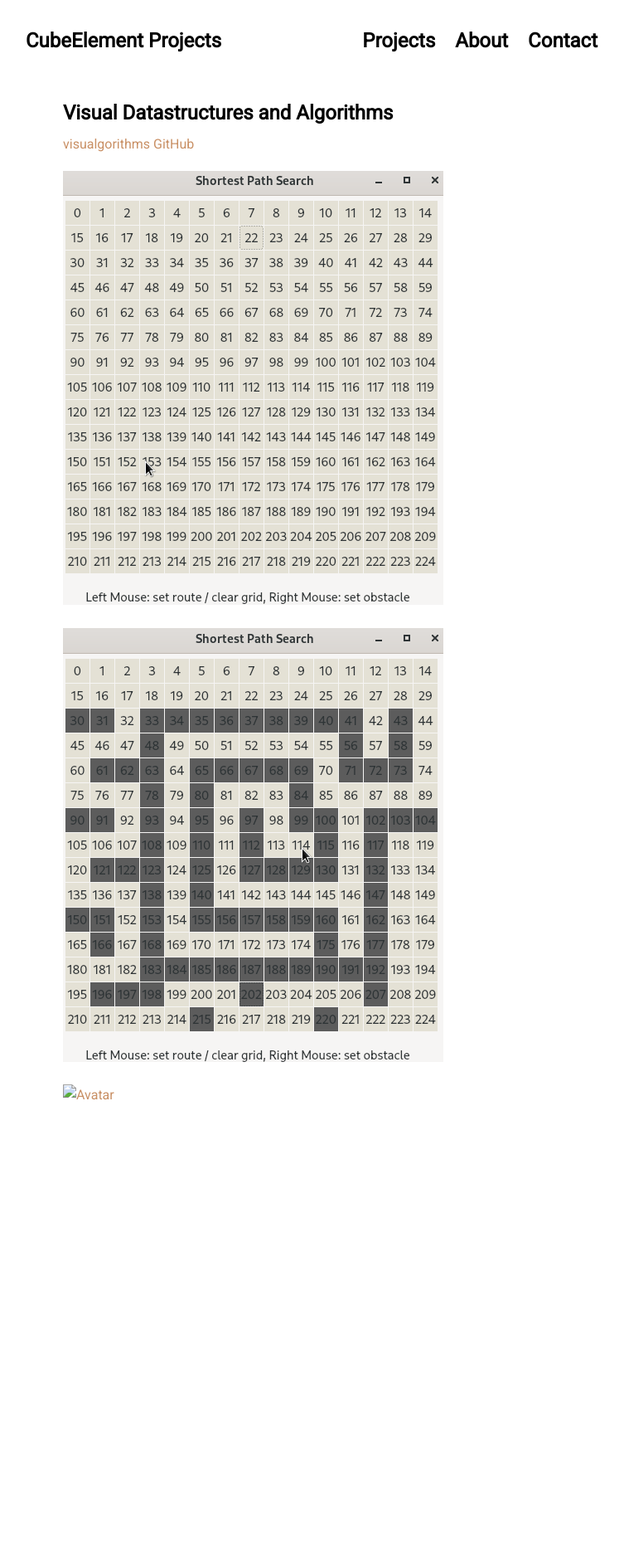
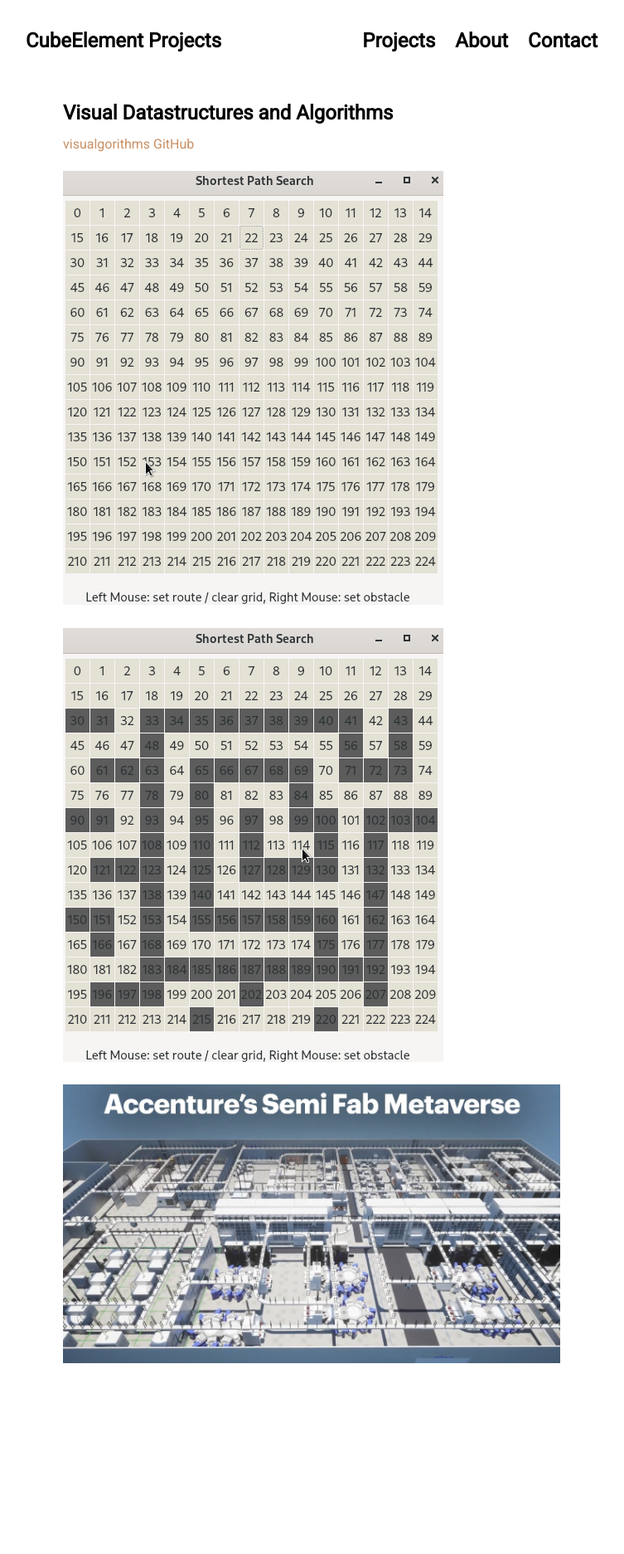
Before and after one commit to CubeElement/cubeelement.github.io, a Jekyll site: the page built from projects/visualgorithms.md, in a window 1280 px wide. Shown: the whole page at 83% size, without its empty margins (264-1017 px from the left). Built offline with Jekyll 4.4.1, drawn with Linux system fonts in a browser that asks for light colours; nearby versions of some CDN libraries; before the commit the page ends 1563 px from its top, so only the background shows below that.

Commit message:
Fixing rel path to image in metaverse-unrealengine

```diff
--- a/projects/visualgorithms.md
+++ b/projects/visualgorithms.md
@@ -8,4 +8,4 @@
 
 ![visualgorithms grid demo](/assets/img/projects/visualgorithms/133395464-6981765e-3507-447b-a0e1-c9ccd99ae5b9.gif)
 
-{% include image.html url="https://www.youtube.com/watch?v=0qKtMna_AZs" image="/assets/img/projects/metaverse-unrealengine/semifab_metaverse_title.jpg" %}
+{% include image.html url="https://www.youtube.com/watch?v=0qKtMna_AZs" image="projects/metaverse-unrealengine/semifab_metaverse_title.jpg" %}
```
